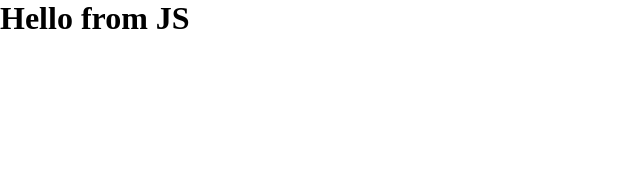
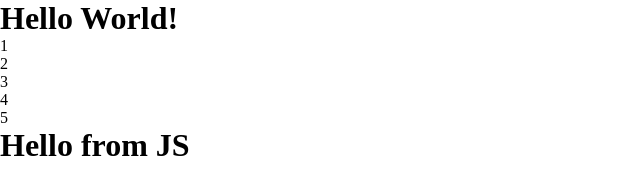
Before and after one commit to rabweb/testgit, a plain HTML site: page index.html in a window 1280 px wide. Shown: the whole page, without its empty margins (0-640 px from the left). Drawn offline with Linux system fonts and the light colour scheme.

Commit message:
06-04-22

```diff
--- /dev/null
+++ b/css/scss/style.scss
@@ -0,0 +1,2 @@
+@import /style.css
+$fz15: 15px;
--- a/index.html
+++ b/index.html
@@ -14,6 +14,14 @@
 </style>
 <body>
     <h1>Hello World!</h1>
+    <div class="container">
+        <div class="col-md">1</div>
+        <div class="col-md">2</div>
+        <div class="col-md">3</div>
+        <div class="col-md">4</div>
+        <div class="col-md">5</div>
+    </div>
+
 
 
 </body>
--- a/script.js
+++ b/script.js
@@ -1,2 +1,2 @@
-document.body.innerHTML = '<h1>Hello from JS</h1>';
+document.body.innerHTML += '<h1>Hello from JS</h1>';
 console.log = 'test 2';
```
Also changed, not shown: 2 other files.
